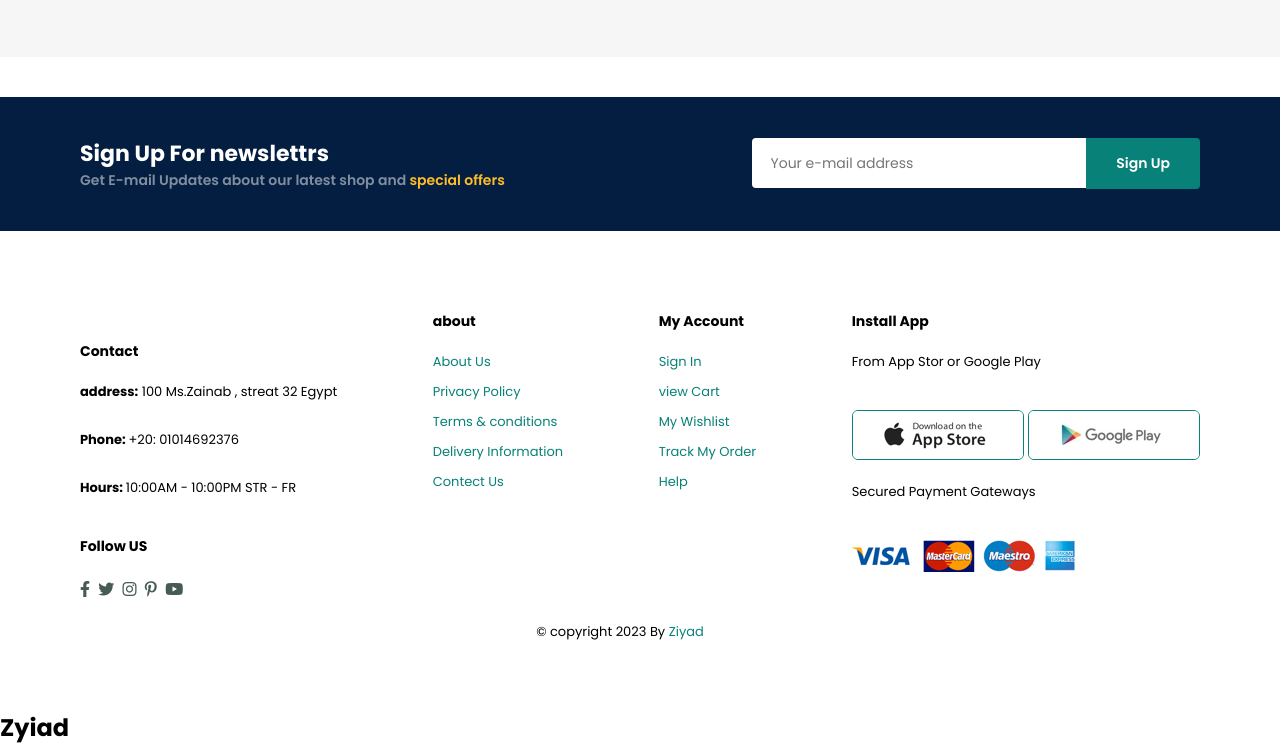
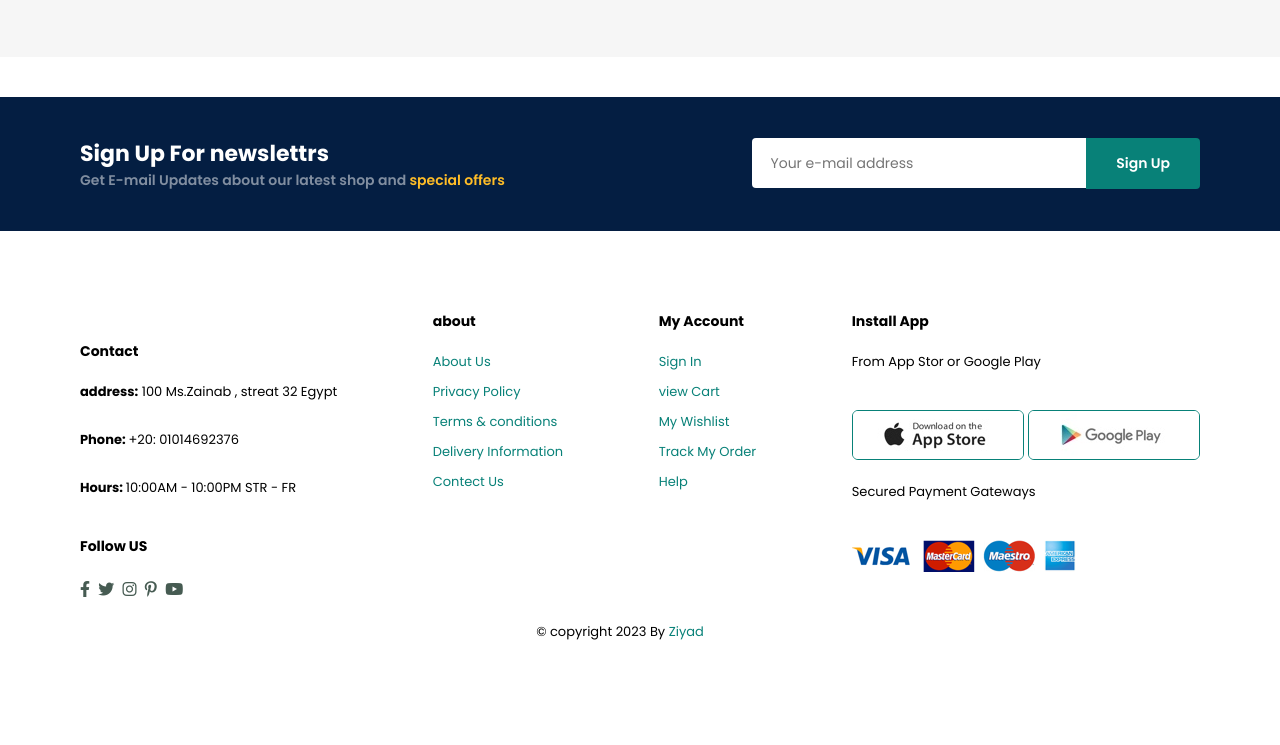
Before and after one commit to Mahmoud12309/ziyad, a plain HTML site: page index.html in a window 1280 px wide. Shown: the part 2184-2929 px from the top of the page. After the commit the page ends 2894 px from the top, so only its background shows below. Drawn offline with nearby package versions, Linux system fonts and the light colour scheme.

Commit message:
Update index.html

```diff
--- a/index.html
+++ b/index.html
@@ -188,6 +188,5 @@
 <!-- Js Link -->
 <script src="Js/main.js"></script>
 <!-- Js Link -->
-	<h2>Zyiad</h2>
 </body>
 </html>
```
